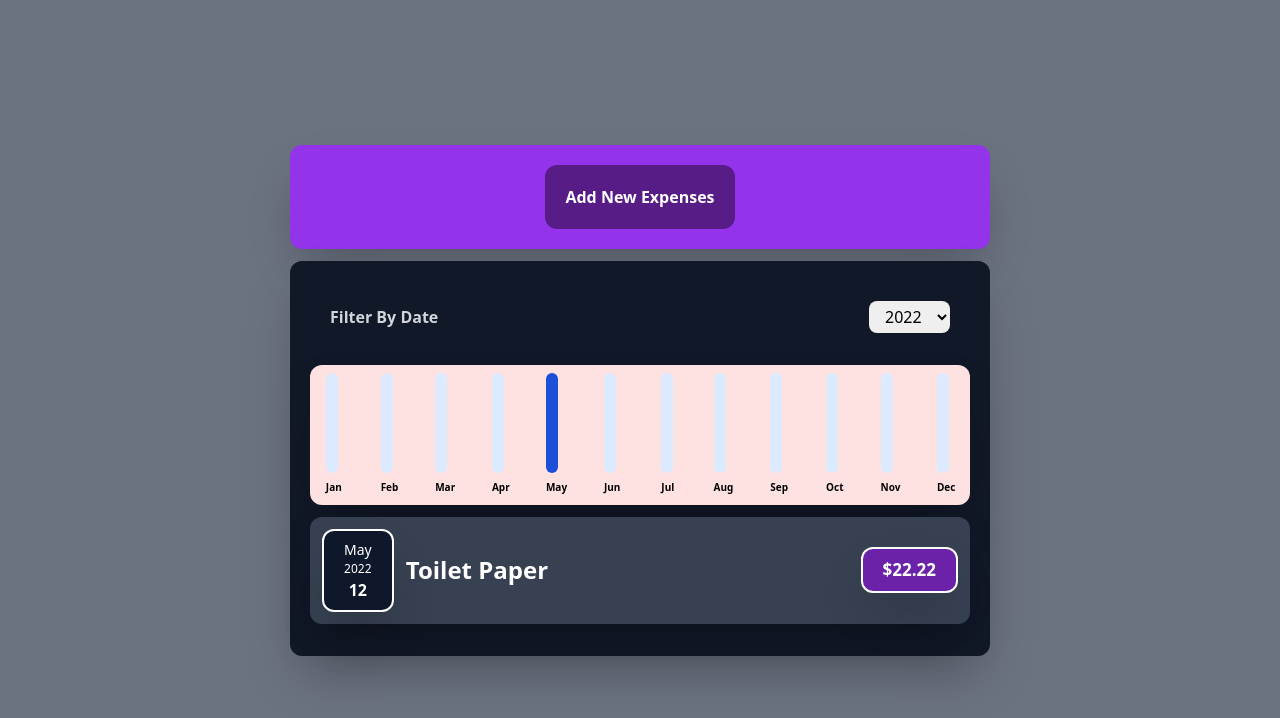
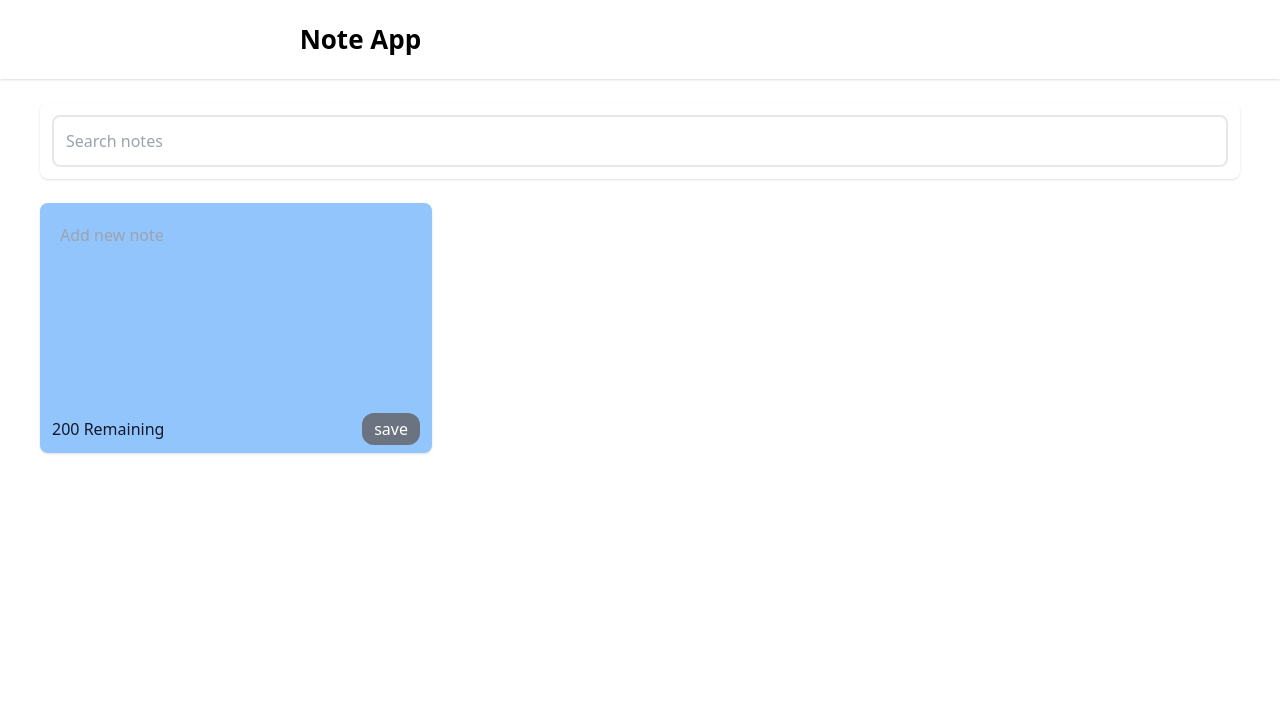
Before and after one commit to sirjandrn25/learning, a React (Vite) app: page / in a window 1280 px wide. Shown: the top 718 px of the page. Built offline with nearby package versions, Linux system fonts and the light colour scheme.

Commit message:
crud operation of note done

```diff
--- a/src/App.jsx
+++ b/src/App.jsx
@@ -1,11 +1,15 @@
 import React from 'react'
 import LoginContainer from './day1/LoginContainer'
 import ExpenseTrackerContainer from './day2/ExpenseTrackerContainer'
+import NoteAppContainer from './day3/NoteAppContainer'
+import { NoteProvider } from './day3/context/noteContext'
 
 const App = () => {
   return (
     <div>
-      <ExpenseTrackerContainer />
+      <NoteProvider>
+        <NoteAppContainer />
+      </NoteProvider>
     </div>
   )
 }
--- /dev/null
+++ b/src/day3/AddNewNote.jsx
@@ -0,0 +1,30 @@
+import React from 'react'
+import Card from './Card'
+
+const AddNewNote = () => {
+  const [value, setValue] = React.useState('')
+
+  const handleSubmit = (e) => {
+    e.preventDefault()
+    console.log(value)
+  }
+  return (
+    <Card className='h-[250px] bg-blue-500 w-full'>
+      <form action='' method='post' onSubmit={handleSubmit}>
+        <textarea
+          value={value}
+          onChange={(e) => setValue(e.target.value)}
+          maxLength={200}
+          placeholder='Add new note'
+          className='w-full h-[180px] resize-none rounded-lg bg-blue-500 text-slate-200 p-2 focus:outline-none focus:border-4 focus:border-teal-400'
+        />
+        <div className='w-full h-auto mt-3 flex flex-row justify-between items-center'>
+          <span className='text-gray-900 font-normal'>{200 - value.length} Remaining</span>
+          <button className='px-3 rounded-xl bg-gray-500 text-white py-1'>save</button>
+        </div>
+      </form>
+    </Card>
+  )
+}
+
+export default AddNewNote
--- /dev/null
+++ b/src/day3/Card.jsx
@@ -0,0 +1,8 @@
+import React from 'react'
+
+const Card = (props) => {
+  const clasess = 'shadow p-3 rounded-lg ' + props.className
+  return <div className={clasess}>{props.children}</div>
+}
+
+export default Card
--- /dev/null
+++ b/src/day3/Navbar.jsx
@@ -0,0 +1,12 @@
+import React from 'react'
+
+const Navbar = () => {
+  return (
+    <nav className='w-full p-5 shadow flex justify-around items-center'>
+      <div className='text-[26px] font-bold'>Note App</div>
+      <div className=''></div>
+    </nav>
+  )
+}
+
+export default Navbar
--- /dev/null
+++ b/src/day3/NoteAppContainer.jsx
@@ -0,0 +1,20 @@
+import React from 'react'
+import Navbar from './Navbar'
+import NoteList from './NoteList'
+import SearchBar from './SearchBar'
+
+const NoteAppContainer = () => {
+  return (
+    <div className='min-h-screen w-screen'>
+      <header>
+        <Navbar />
+      </header>
+      <main className='w-[1200px] mx-auto'>
+        <SearchBar />
+        <NoteList />
+      </main>
+    </div>
+  )
+}
+
+export default NoteAppContainer
--- /dev/null
+++ b/src/day3/NoteCard.jsx
@@ -0,0 +1,85 @@
+import React from 'react'
+import { render } from 'react-dom'
+import Card from './Card'
+import { UseNoteContext } from './context/noteContext'
+
+const NoteCard = (props) => {
+  const [value, setValue] = React.useState(props.note ? props.note.title : '')
+  const [edit, setEdit] = React.useState(false)
+  const { handleDeleteNote, handleAddNewNote, handleEditNote } = UseNoteContext()
+
+  const handleSubmit = (e) => {
+    e.preventDefault()
+    const new_note = {
+      id: Math.floor(Math.random() * 1000),
+      title: value,
+      date: new Date().toLocaleDateString(),
+    }
+    console.log(new_note)
+    handleAddNewNote(new_note)
+    setValue('')
+  }
+
+  let renderBottomActionLabel = (
+    <>
+      <span className='text-gray-900 font-normal'>{200 - value.length} Remaining</span>
+      {props.note && edit ? (
+        <span className='animate-spin h-5 w-5 mr-3 bg-purple-600' viewBox='0 0 24 24'></span>
+      ) : (
+        <button type='submit' className='px-3 rounded-xl bg-gray-500 text-white py-1'>
+          save
+        </button>
+      )}
+    </>
+  )
+  if (props.note && !edit) {
+    renderBottomActionLabel = (
+      <>
+        <span className='text-gray-900 font-normal'>{props.note.date}</span>
+        <button
+          onClick={(e) => handleDeleteNote(props.note.id)}
+          className='px-3 rounded-xl bg-gray-500 text-white py-1'>
+          delete
+        </button>
+      </>
+    )
+  }
+
+  const handleFocus = () => {
+    setEdit(true)
+  }
+
+  const handleBlur = () => {
+    if (props.note) {
+      console.log(value)
+      setEdit(false)
+      if (value.length) {
+        handleEditNote({
+          title: value,
+          ...props.note,
+        })
+      } else {
+        handleDeleteNote(props.note.id)
+      }
+    }
+  }
+
+  return (
+    <Card className={`h-[250px] w-full ${props.bg_color}`}>
+      <form action='' method='post' onSubmit={handleSubmit}>
+        <textarea
+          onFocus={handleFocus}
+          onBlur={handleBlur}
+          value={value}
+          onChange={(e) => setValue(e.target.value)}
+          maxLength={200}
+          placeholder='Add new note'
+          className={`w-full h-[180px] resize-none rounded-lg ${props.bg_color} text-gray-700 p-2 focus:outline-none focus:border-4 focus:border-teal-400`}
+        />
+        <div className='w-full h-auto mt-3 flex flex-row justify-between items-center'>{renderBottomActionLabel}</div>
+      </form>
+    </Card>
+  )
+}
+
+export default NoteCard
--- /dev/null
+++ b/src/day3/NoteList.jsx
@@ -0,0 +1,21 @@
+import React from 'react'
+import Card from './Card'
+import AddNewNote from './AddNewNote'
+import NoteCard from './NoteCard'
+import { UseNoteContext } from './context/noteContext'
+
+const NoteList = () => {
+  const { notes } = UseNoteContext()
+  console.log(notes)
+  return (
+    <div className='w-full grid grid-cols-3 gap-3 '>
+      {notes.map((note) => (
+        <NoteCard bg_color={'bg-yellow-300'} note={note} key={note.id} />
+      ))}
+
+      <NoteCard bg_color={'bg-blue-300'} />
+    </div>
+  )
+}
+
+export default NoteList
--- /dev/null
+++ b/src/day3/SearchBar.jsx
@@ -0,0 +1,16 @@
+import React from 'react'
+import Card from './Card'
+
+const SearchBar = () => {
+  return (
+    <Card className=' my-6'>
+      <input
+        type='text'
+        className='w-full border-2 p-3 rounded-lg text-gray-700 focus:outline-none focus:border-4 focus:border-blue-300'
+        placeholder='Search notes'
+      />
+    </Card>
+  )
+}
+
+export default SearchBar
--- /dev/null
+++ b/src/day3/context/noteContext.jsx
@@ -0,0 +1,44 @@
+import React from 'react'
+
+const NoteContext = React.createContext({
+  notes: [],
+  handleAddNewNote: () => {},
+  handleDeleteNote: () => {},
+  handleEditNote: () => {},
+})
+
+export const NoteProvider = ({ children }) => {
+  const [notes, setNotes] = React.useState([])
+
+  const handleAddNewNote = (note) => {
+    console.log(notes)
+    setNotes((prev_notes) => {
+      return [note, ...prev_notes]
+    })
+  }
+  const handleDeleteNote = (note_id) => {
+    console.log(notes)
+    const filterNotes = notes.filter((note) => note.id !== note_id)
+    console.log(filterNotes)
+    setNotes((prev_notes) => {
+      return [...filterNotes]
+    })
+  }
+
+  const handleEditNote = (update_note) => {
+    setNotes((prev_notes) => {
+      return prev_notes.map((note) => (update_note.id === note.id ? update_note : note))
+    })
+  }
+
+  return (
+    <NoteContext.Provider value={{ notes, handleAddNewNote, handleDeleteNote, handleEditNote }}>
+      {children}
+    </NoteContext.Provider>
+  )
+}
+
+export const UseNoteContext = () => {
+  const { notes, handleAddNewNote, handleDeleteNote, handleEditNote } = React.useContext(NoteContext)
+  return { notes, handleAddNewNote, handleDeleteNote, handleEditNote }
+}
```
